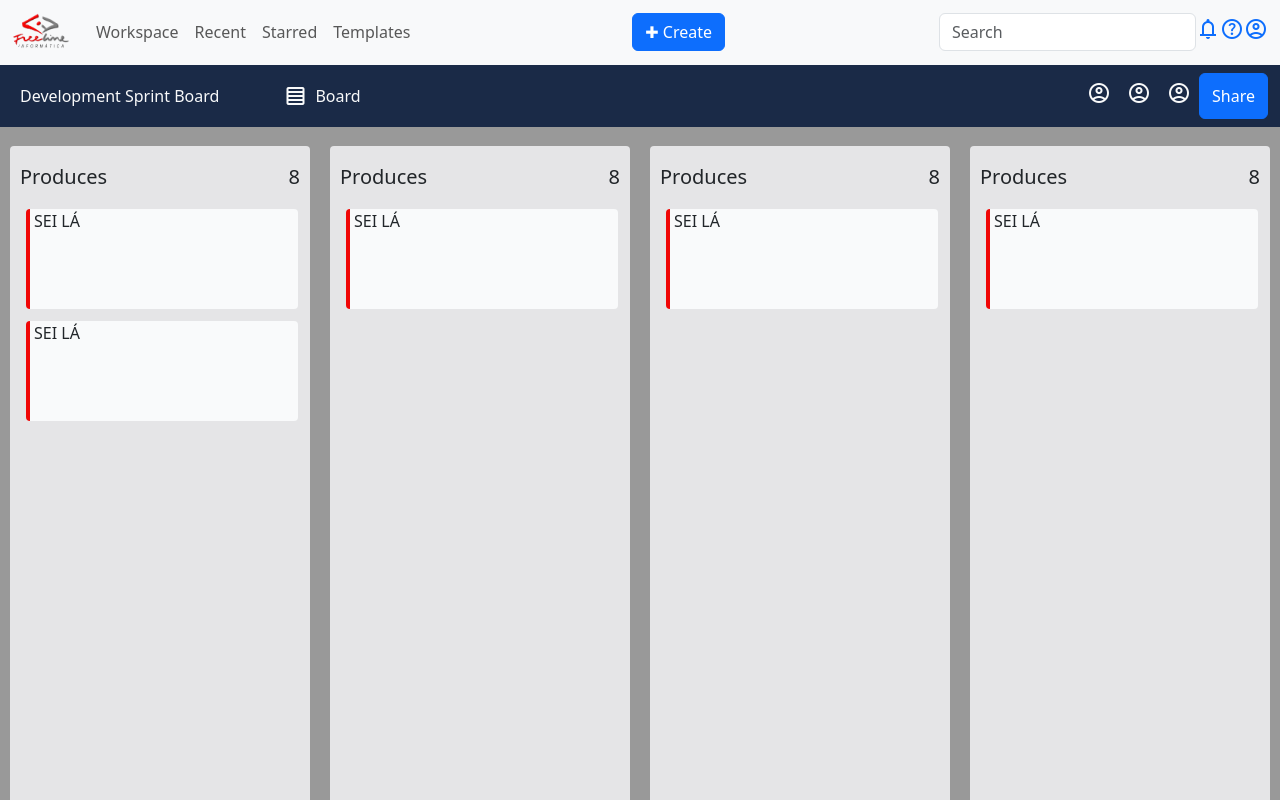
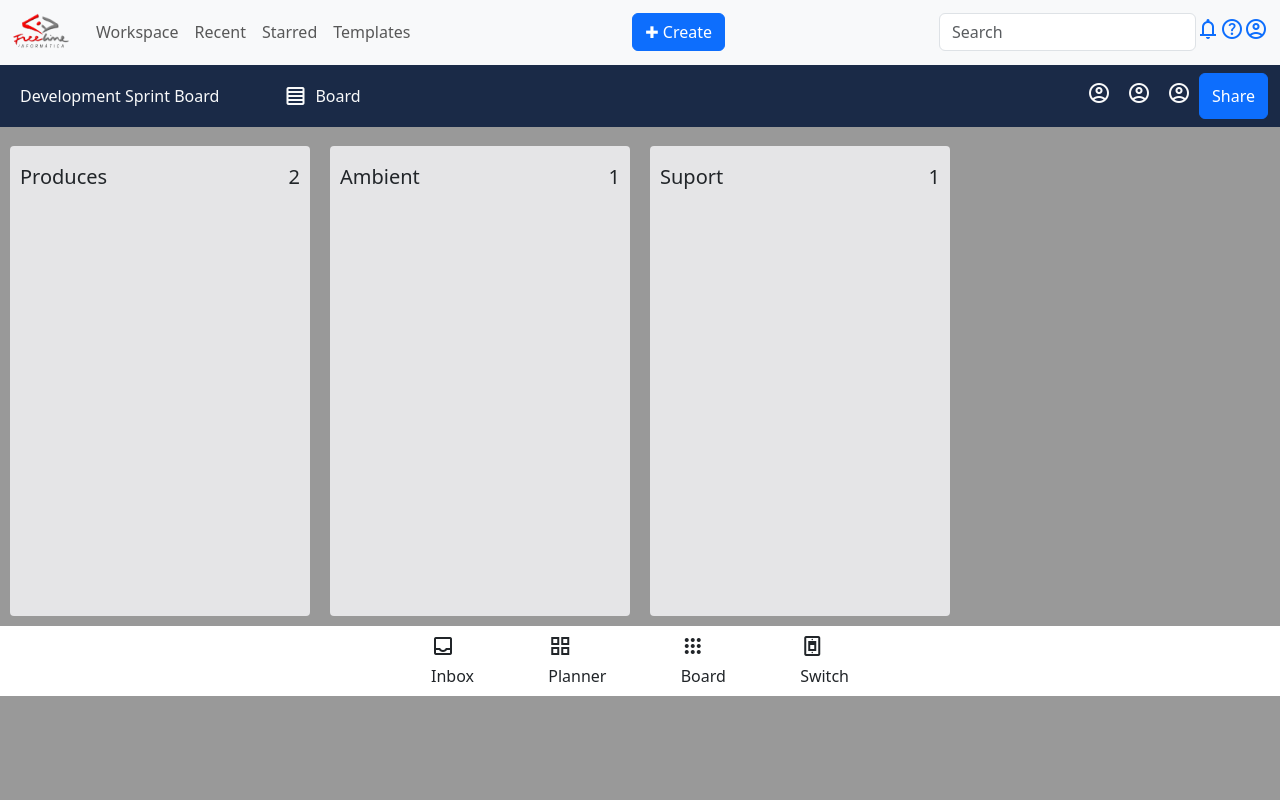
Before and after one commit to carlosvechi/app, a Vue app: page / in a window 1280 px wide. Shown: the top 800 px of the page. Built offline with nearby package versions, Linux system fonts and the light colour scheme.

Commit message:
feat: form dinâmico

```diff
--- a/package.json
+++ b/package.json
@@ -14,7 +14,8 @@
     "core-js": "^3.8.3",
     "draggable": "^4.2.0",
     "vue": "^3.5.22",
-    "vue3-avatar": "^3.1.0"
+    "vue3-avatar": "^3.1.0",
+    "vuedraggable": "^2.24.3"
   },
   "devDependencies": {
     "@babel/core": "^7.12.16",
--- a/src/App.vue
+++ b/src/App.vue
@@ -7,30 +7,18 @@
   </div>
 </template>
 
-<script>
-
+<script setup>
+import {ref, provide} from 'vue';
 import TheHeader from './components/TheHeader.vue';
 import TheFooter from './components/TheFooter.vue';
 import TheTemplate from './components/TheTemplate.vue';
 import TheModal from './components/TheModal.vue';
+import Cols from './components/Array.js';
 
-export default {
-  name: 'App',
-  components: {
-
-    TheHeader,
-    TheFooter,
-    TheTemplate,
-    TheModal,
-  }
-  ,
-  data() {
-    return {
-
-    }
-  }
-
-}
+const lista_cols = ref(Cols);
+const tarefas   = ref([])
+provide('lista_cols', lista_cols);
+provide('tarefas', tarefas);
 </script>
 
 <style>
--- /dev/null
+++ b/src/components/Array.js
@@ -0,0 +1,19 @@
+export default [
+    {
+        'id': 1,
+        'titulo': 'Produces',
+        'tarefas': [0,1]
+    },
+
+    {
+        'id': 2,
+        'titulo': 'Ambient',
+        'tarefas': [2],
+    },
+
+    {
+        'id': 3,
+        'titulo': 'Suport',
+        'tarefas': [3],
+    },
+]
--- a/src/components/TheModal.vue
+++ b/src/components/TheModal.vue
@@ -15,18 +15,18 @@
                 <!-- Modal body -->
                 <div class="modal-body">
                     <div class="input-group mb-3">
-                        <input type="text" class="form-control" placeholder="Título" aria-label="Username"
+                        <input v-model="tituloCard" type="text" class="form-control" placeholder="Título" aria-label="Username"
                             aria-describedby="basic-addon1">
                     </div>
 
                     <div>
                         <label for="comment">Descrição</label>
-                        <textarea class="form-control coment" rows="5" id="comment" name="text"
+                        <textarea class="form-control coment" v-model="descricaoCard" rows="5" id="comment" name="text"
                             style="resize: none;"></textarea>
                     </div>
 
                     <div class="d-flex mr-5 pt-3 mb-3">
-                        <input type="color" class="form-control form-control-color" value="#CCCCCC">
+                        <input type="color" v-model="colorCard" class="form-control form-control-color" value="#CCCCCC">
                         <div class="input-group">
                             <input type="file" class="form-control" id="inputGroupFile04"
                                 aria-describedby="inputGroupFileAddon04" aria-label="Upload">
@@ -35,19 +35,31 @@
 
                     <div class="input-group mb-3">
                         <div class="input-group-text">
-                            <input class="form-check-input mt-0" type="checkbox" value=""
-                                aria-label="Checkbox for following text input">
+                            <input v-model="completado" class="form-check-input mt-0" type="checkbox">
                         </div>
-                        <input type="text" class="form-control" aria-label="Text input with checkbox">
-                        <button type="button" class="btn btn-primary">Adicionar</button>
+                        <input v-model="tituloTarefa" type="text" class="form-control">
+                        <button type="button" @click="salvarTarefa" class="btn btn-primary">Adicionar</button>
+                    </div>
+
+                    <div>
+                        <p class="text-center">Lista de Tarefas</p>
+                        <ul class="test">
+                            <li v-for="(tarefa, index) in tarefas" :key="index"><input type="checkbox" :checked="tarefa.completadoC"> {{ tarefa.titulo }}</li>
+                        </ul>
                     </div>
                 </div>
 
                 <!-- Modal footer -->
                 <div class="modal-footer">
                     <button type="button" class="btn btn-danger" data-bs-dismiss="modal">Close</button>
-                    <button type="button" class="btn btn-primary">Salvar mudanças</button>
+                    <button type="button" @click="addCard" class="btn btn-primary">Salvar mudanças</button>
                 </div>
+
+                <ul>
+                    <li v-for="(card, index) in cards" :key="index">
+                        {{ card.tituloC }} {{ card.descricao }} {{ card.color }} {{ card.tarefa }}
+                    </li>
+                </ul>
 
             </div>
         </div>
@@ -56,8 +68,52 @@
 
 </template>
 
-<script>
+<script setup>
+   import {inject, ref} from 'vue';
 
+   const tarefas = inject('tarefas')
+//    const tarefas = ref([]);
+   const tituloTarefa = ref('');
+   const completado = ref(false);
+
+   const cards = ref([]);
+   const tituloCard = ref('');
+   const descricaoCard = ref('');
+   const colorCard = ref('');
+
+   function salvarTarefa() {
+        const id = tarefas.value.length;
+
+        tarefas.value.push({
+            id: id,
+            titulo: tituloTarefa.value,
+            completadoC: completado.value,
+        });
+
+        tituloTarefa.value = '';
+        completado.value = false;
+
+   }
+
+   function addCard() {
+    const id = cards.value.length;
+
+    cards.value.push({
+        id: id,
+        tituloC: tituloCard.value,
+        descricao: descricaoCard.value,
+        color: colorCard.value,
+        tarefa: [...tarefas.value]
+
+    });
+
+    tituloCard.value = '';
+    descricaoCard.value = '';
+    colorCard.value = '';
+    tituloTarefa.value = '';
+
+
+   }
 </script>
 
 <style>
@@ -66,7 +122,15 @@
 }
 
 .color {
-    background-color: rgb(3, 3, 3) !important;
+    background-color: #030303 !important;
     padding: 50px 2px 2px 2px;
 }
+li {
+    list-style-type: none;
+}
+.test {
+    background-color: rgb(213, 213, 218);
+    font-family: 'Arial';
+    font-size: medium;
+}
 </style>
--- a/src/components/TheTemplate.vue
+++ b/src/components/TheTemplate.vue
@@ -1,58 +1,37 @@
 
 <script setup>
+    import { inject } from 'vue';
+    // import  draggable from 'vuedraggable'
+    // import TheCard from './TheCard.vue';
 
-import TheColuna from './TheColuna.vue';
-import TheCard from './TheCard.vue';
+    const colunas = inject('lista_cols');
 
 </script>
-
-
 <template>
     <!-- d-flex mantém os itens alinhado na horizontal -->
-    <div class="d-flex overflow-x-auto">
+    <div class="d-flex item-start overflow-x-auto">
 
         <!-- define o 'card principal'. Os cards menores, ficarão dentro dele. -->
-        <div class="colunas">
-            <TheColuna />
-
+        <div v-for="(coluna,index) in colunas" :key="index" class="colunas">
+            <div class="card-header">
+                <div class="d-flex txt">
+                    <h5>{{ coluna.titulo }}</h5>
+                    <h5>{{ coluna.tarefas.length }}</h5>
+                </div>
+            </div>
+            <!-- <draggable
+                v-model="coluna.tarefas"
+                :group="{ name: 'tarefas', pull: true, put: true }"
+                item-key="id"
+                animation="200"
+                ghost-class="ghost"
+            >-->
             <!-- corpo dos cards menores -->
-            <TheCard />
-            <TheCard />
-
+                <!-- <template #item="{ element: tarefa }">
+                    <TheCard :tarefa="tarefas[tarefa]" />
+                </template>
+            </draggable> -->
         </div>
-
-        <div class="colunas">
-            <TheColuna />
-
-            <!-- corpo dos cards menores -->
-            <TheCard />
-
-        </div>
-
-        <div class="colunas">
-            <TheColuna />
-
-            <!-- corpo dos cards menores -->
-            <TheCard />
-
-        </div>
-
-        <div class="colunas">
-            <TheColuna />
-
-            <!-- corpo dos cards menores -->
-            <TheCard />
-
-        </div>
-
-        <div class="colunas">
-            <TheColuna />
-
-            <!-- corpo dos cards menores -->
-            <TheCard />
-
-        </div>
-
     </div>
 </template>
 
@@ -60,11 +39,17 @@ import TheCard from './TheCard.vue';
 .colunas {
     height: fit-content;
     min-width: 300px;
-    min-height: 100vh;
+    min-height: 470px;
     margin: 19px 10px 10px 10px;
     max-width: 300px;
     background-color: #e5e5e7;
     border-radius: 4px;
 }
 
+.txt {
+    justify-content: space-between;
+}
+.card-header {
+    margin: 19px 10px 10px 10px;
+}
 </style>
```
Also changed, not shown: src/components/TheCard.vue (+10 -6 lines), 1 other file (tests, documents, lock files or other folders).
